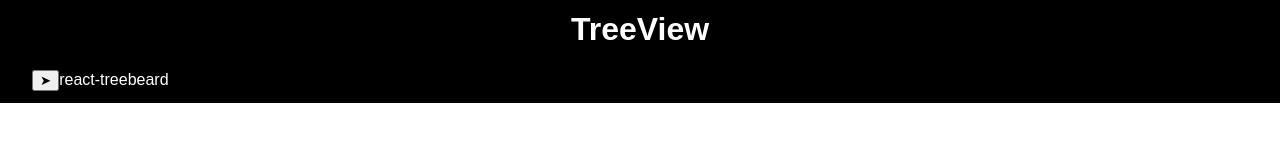
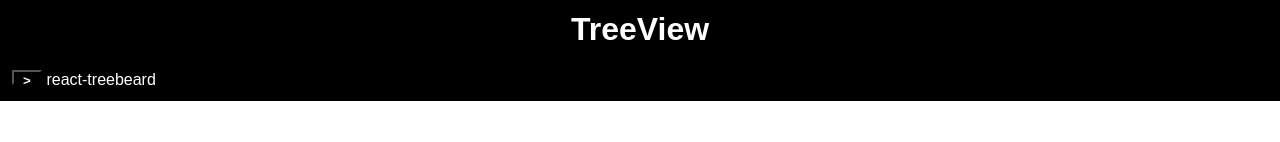
Before and after one commit to cukwon/react-study, a React (Create React App) app: page / in a window 1280 px wide. Shown: the part 210-352 px from the top of the page. Built offline with nearby package versions, Linux system fonts and the light colour scheme.

Commit message:
Treeview 수정 - 구조 변경에 따른 state, props값 변경 - 임의의 스타일 제거후 인라인 스타일로 변경

```diff
--- a/src/Components/TreeView/Children.js
+++ b/src/Components/TreeView/Children.js
@@ -1,15 +1,18 @@
 import React, { Component } from 'react';
 import Node from './Node';
-import Style from './Style';
 
 class Children extends Component {
 
     render() {
-        const { TreeData } = this.props;
-        console.log(TreeData)
+        const style = {
+            padding:"0px 0px 0px 20px"
+        }
+        const { childrens } = this.props;
+        console.log("Children", childrens)
+        const nodeList = childrens.map(children => (<Node name={children.name} children={children.children}/>));
         return (
-            <div className='Childrens'>
-                <Node TreeData={TreeData}/>
+            <div className='Childrens' style={style}>
+                {nodeList}
             </div>
         )
     }
--- a/src/Components/TreeView/Inner.js
+++ b/src/Components/TreeView/Inner.js
@@ -2,11 +2,27 @@
 
 class Inner extends Component {
 
+    constructor(props) {
+        super(props);
+        console.log("inner",this.props)
+        this.state = {
+            name : this.props.name
+        }
+    }
+
     render() {
+        const style = {
+            backgroundColor:'#000000',
+            color:'#fcfffe',
+            fontsize:'10px',
+            fontWeight:'bold',
+            height:'15px',
+            width:'30px'
+        };
         return (
             <div className='inner'>
-                <span><button onClick={this.props.handleToggleExpand}>➤</button></span>
-                <span>{this.props.name}</span>
+                <span><button style={style} onClick={() => this.props.toggleExpand()}>{this.props.isExpand ? "∨" : ">" }</button></span>
+                <span>&nbsp;{this.state.name}</span>
             </div>
         )
     }
--- a/src/Components/TreeView/Node.js
+++ b/src/Components/TreeView/Node.js
@@ -1,15 +1,21 @@
 import React, { Component } from 'react';
 import Inner from './Inner';
 import Children from './Children';
-import Style from './Style';
 
 class Node extends Component {
-    state = {
-        isExpand: false
-    };
 
+    /**
+     * Constructor
+     * @param props
+     */
     constructor(props){
         super(props);
+        console.log("Node",this.props);
+        const { name } = this.props;
+        this.state = {
+            name: name,
+            isExpand: false
+        }
 
     }
 
@@ -33,12 +39,12 @@
     }
 
     render() {
-        const { TreeData } = this.props;
-        console.log(TreeData);
+        const { name, children } = this.props;
+        console.log("Node",children);
         return (
-            <div className='Node' style={Style.children}>
-                <Inner name={TreeData.name} toggleExpand={this.handleToggleExpand}/>
-                {this.handleChildren(TreeData)}
+            <div className='Node'>
+                <Inner name={name} isExpand={this.state.isExpand} toggleExpand={this.handleToggleExpand}/>
+                { typeof(children) === typeof([]) && this.state.isExpand ? <Children childrens={children}/> : "" }
             </div>
         )
     }
--- a/src/Components/TreeView/Style.js
+++ /dev/null
@@ -1,26 +0,0 @@
-export default {
-    treeView: {
-        width: '50%',
-        display: 'inline-block',
-        verticalAlign: 'top',
-        padding: '20px',
-        '@media (max-width: 640px)': {
-            width: '100%',
-            display: 'block'
-        }
-    },
-    children: {
-        padding: '0px 0px 0px 20px'
-    },
-    inner: {
-        base: {
-            fontSize: '12px',
-            whiteSpace: 'pre-wrap',
-            backgroundColor: '#282C34',
-            border: 'solid 1px black',
-            padding: '20px',
-            color: '#9DA5AB',
-            minHeight: '250px'
-        }
-    }
-};
--- a/src/Components/TreeView/Tree.js
+++ b/src/Components/TreeView/Tree.js
@@ -20,9 +20,10 @@
             textAlign:"left" // 좌측 정렬
         };
 
+        const { name, children} = this.props.TreeData;
         return (
-            <div className='tree' name="" style={style} >
-                <Node TreeData={this.props.TreeData}/>
+            <div className='tree' style={style} >
+                <Node name={name} children={children} TreeData={this.props.TreeData}/>
             </div>
         )
     }
--- a/src/Components/TreeView/TreeView.js
+++ b/src/Components/TreeView/TreeView.js
@@ -4,6 +4,10 @@
 
 class TreeView extends Component {
 
+    /**
+     * Render
+     * @returns {*}
+     */
     render() {
         return (
             <div>
```
